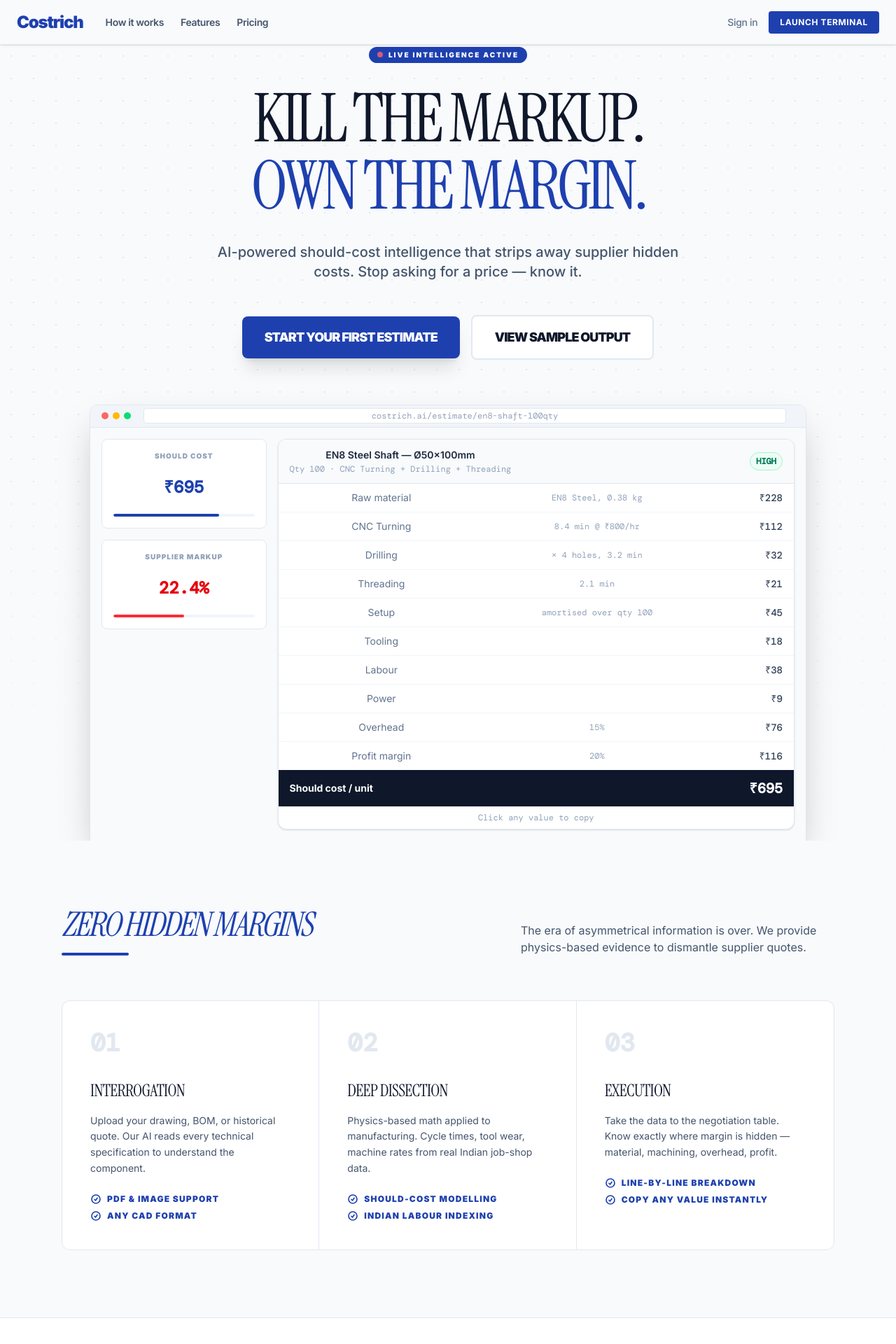
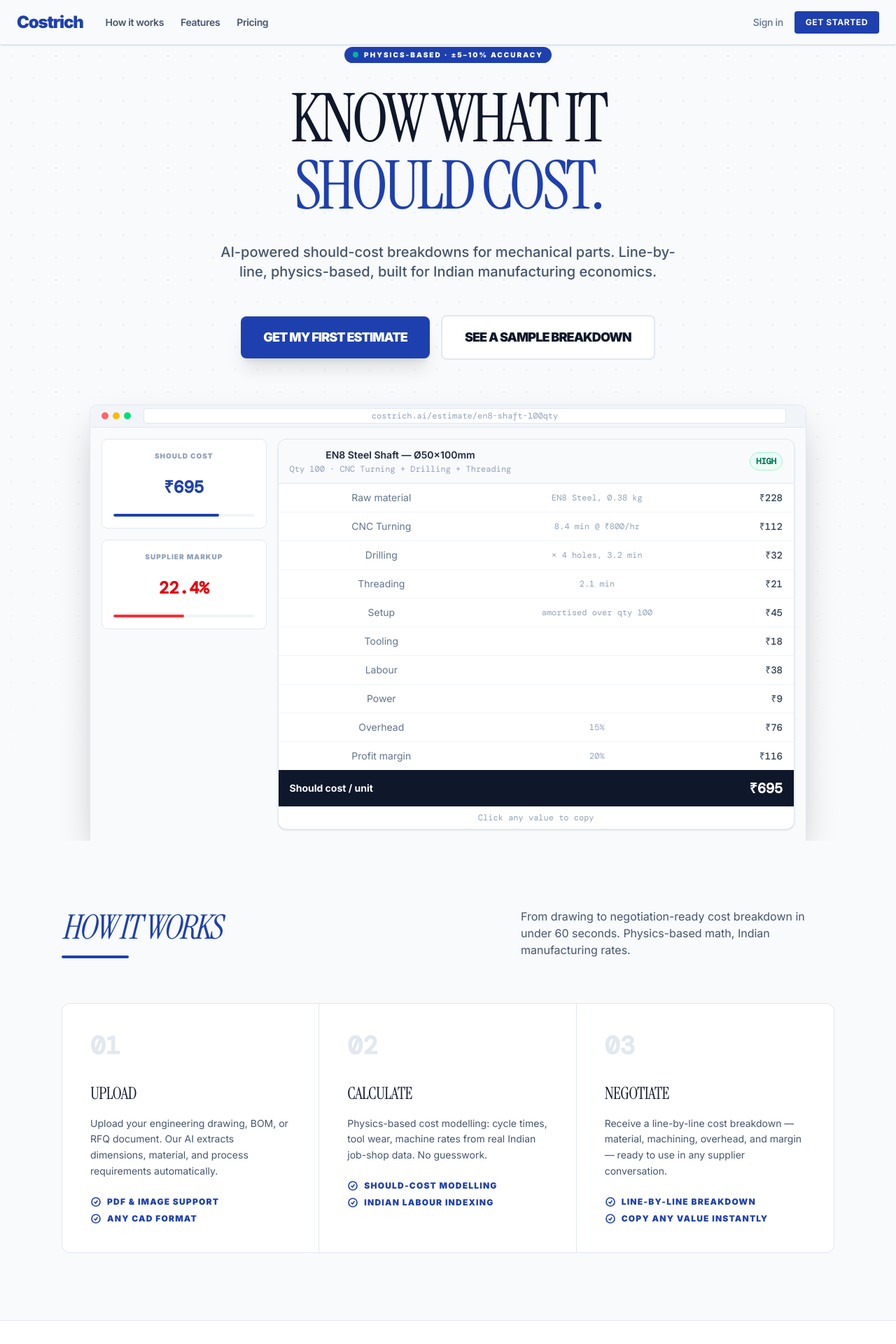
Before and after one commit to chandananvithahr/newton-metre, a Next.js app in the folder frontend/: page / in a window 1280 px wide. Shown: the top 1920 px of the page at 70% size. Built offline with nearby package versions, Linux system fonts and the light colour scheme.

Commit message:
fix: replace predatory/military copy with professional outcome-focused language

```diff
--- a/frontend/src/app/dashboard/page.tsx
+++ b/frontend/src/app/dashboard/page.tsx
@@ -181,7 +181,7 @@ export default function DashboardPage() {
         <div className="flex items-center gap-8">
           <div className="text-2xl font-black tracking-tighter text-blue-800">Costrich</div>
           <nav className="hidden md:flex items-center gap-6 text-sm font-semibold tracking-tight">
-            <span className="text-blue-700 border-b-2 border-blue-700 pb-1">Command Center</span>
+            <span className="text-blue-700 border-b-2 border-blue-700 pb-1">Dashboard</span>
             <button onClick={() => router.push("/estimate/new")} className="text-slate-500 hover:text-blue-700 transition-colors">New Analysis</button>
             <button onClick={() => router.push("/rfq/new")} className="text-slate-500 hover:text-blue-700 transition-colors">PDF Extractor</button>
             <button onClick={() => router.push("/similar")} className="text-slate-500 hover:text-blue-700 transition-colors">Similar Parts</button>
@@ -218,28 +218,28 @@ export default function DashboardPage() {
         <nav className="flex-1 px-3 space-y-0.5 text-xs font-mono uppercase tracking-widest">
           <div className="flex items-center gap-3 px-3 py-3 bg-blue-50 text-blue-700 border-r-4 border-blue-700 font-bold">
             <IconDashboard />
-            Command Center
+            Dashboard
           </div>
           <button
             onClick={() => router.push("/estimate/new")}
             className="w-full flex items-center gap-3 px-3 py-3 text-slate-500 hover:bg-slate-100 hover:translate-x-1 transition-transform duration-200"
           >
             <IconTrending />
-            Margin Attack
+            Cost Analysis
           </button>
           <button
             onClick={() => router.push("/similar")}
             className="w-full flex items-center gap-3 px-3 py-3 text-slate-500 hover:bg-slate-100 hover:translate-x-1 transition-transform duration-200"
           >
             <IconSearch />
-            Supplier Leverage
+            Similar Parts
           </button>
           <button
             onClick={() => router.push("/rfq/new")}
             className="w-full flex items-center gap-3 px-3 py-3 text-slate-500 hover:bg-slate-100 hover:translate-x-1 transition-transform duration-200"
           >
             <IconDoc />
-            Should-Cost Labs
+            PDF Extractor
           </button>
         </nav>
 
@@ -270,10 +270,10 @@ export default function DashboardPage() {
                 className="text-4xl font-black tracking-tighter text-slate-900 mb-1"
                 style={{ fontFamily: "var(--font-inter)" }}
               >
-                MARGIN ATTACK DASHBOARD
+                COST INTELLIGENCE DASHBOARD
               </h1>
               <p className="text-slate-500 font-mono text-sm tracking-tight">
-                &gt; Strategic Command Center for aggressive margin recovery.
+                &gt; Your should-cost analysis workspace.
               </p>
             </div>
             <div className="flex gap-3 mt-4 sm:mt-0">
@@ -282,14 +282,14 @@ export default function DashboardPage() {
                 className="bg-blue-800 text-white px-5 py-3 rounded font-bold uppercase tracking-widest text-xs flex items-center gap-2 shadow-lg shadow-blue-900/20 hover:scale-[1.02] transition-transform"
               >
                 <IconBolt />
-                Execute Cost Attack
+                Analyse a Part
               </button>
               <button
                 onClick={() => router.push("/rfq/new")}
                 className="bg-white border-2 border-slate-900 text-slate-900 px-5 py-3 rounded font-bold uppercase tracking-widest text-xs flex items-center gap-2 hover:bg-slate-50 transition-colors"
               >
                 <IconAnalytics />
-                Extract Should-Cost
+                Extract from PDF
               </button>
             </div>
           </div>
@@ -378,10 +378,10 @@ export default function DashboardPage() {
               <div className="flex items-center justify-between px-2">
                 <h2 className="font-black text-lg tracking-tight flex items-center gap-2" style={{ fontFamily: "var(--font-inter)" }}>
                   <span className="w-2 h-6 bg-blue-800 rounded-full" />
-                  ACTIVE INTELLIGENCE FEEDS
+                  RECENT ANALYSES
                 </h2>
                 <span className="text-[10px] font-mono text-blue-600 bg-blue-50 px-2 py-1 rounded animate-pulse">
-                  LIVE CONNECTED
+                  LIVE
                 </span>
               </div>
 
@@ -396,7 +396,7 @@ export default function DashboardPage() {
                     onClick={() => router.push("/estimate/new")}
                     className="bg-blue-800 text-white px-6 py-2.5 rounded font-bold uppercase tracking-widest text-xs hover:bg-blue-900 transition-colors"
                   >
-                    Execute First Analysis
+                    Upload your first drawing
                   </button>
                 </div>
               ) : (
@@ -468,13 +468,13 @@ export default function DashboardPage() {
             <div className="space-y-6">
               <h2 className="font-black text-lg tracking-tight flex items-center gap-2 px-2" style={{ fontFamily: "var(--font-inter)" }}>
                 <span className="w-2 h-6 bg-slate-400 rounded-full" />
-                ATTACK PRIORITY
+                YOUR SUMMARY
               </h2>
 
               {/* Dark priority card */}
               <div className="bg-slate-900 text-white p-6 rounded-lg shadow-xl">
                 <div className="mb-6">
-                  <div className="text-[10px] font-mono uppercase tracking-[0.2em] text-blue-400 mb-2">Mission Status</div>
+                  <div className="text-[10px] font-mono uppercase tracking-[0.2em] text-blue-400 mb-2">Your Progress</div>
                   <h4 className="text-xl font-black mb-1" style={{ fontFamily: "var(--font-inter)" }}>
                     {estimates.length > 0 ? "Analysis Active" : "Ready to Deploy"}
                   </h4>
@@ -516,7 +516,7 @@ export default function DashboardPage() {
                   onClick={() => router.push("/estimate/new")}
                   className="w-full mt-8 border border-blue-400 text-blue-400 py-3 rounded font-mono text-xs font-bold uppercase tracking-widest hover:bg-blue-400 hover:text-slate-900 transition-colors"
                 >
-                  Initialize Attack Phase
+                  Start an Analysis
                 </button>
               </div>
 
--- a/frontend/src/app/page.tsx
+++ b/frontend/src/app/page.tsx
@@ -29,7 +29,7 @@ export default function LandingPage() {
             className="text-white px-4 py-2 rounded font-bold hover:opacity-90 active:scale-95 transition-all text-xs uppercase tracking-wider"
             style={{ backgroundColor: PRIMARY }}
           >
-            Launch Terminal
+            Get started
           </Link>
         </div>
       </nav>
@@ -52,18 +52,18 @@ export default function LandingPage() {
               className="inline-flex items-center gap-2 px-3 py-1 rounded-full text-white text-[10px] font-black uppercase tracking-[0.2em]"
               style={{ backgroundColor: PRIMARY }}
             >
-              <span className="w-2 h-2 rounded-full bg-red-400 animate-pulse" />
-              Live Intelligence Active
+              <span className="w-2 h-2 rounded-full bg-emerald-400 animate-pulse" />
+              Physics-based · ±5–10% accuracy
             </div>
 
             <h1 className="text-6xl md:text-8xl font-black tracking-tighter text-slate-900 leading-none uppercase">
-              Kill the markup.<br />
-              <span style={{ color: PRIMARY }}>Own the margin.</span>
+              Know what it<br />
+              <span style={{ color: PRIMARY }}>should cost.</span>
             </h1>
 
             <p className="max-w-2xl mx-auto text-xl text-slate-600 font-medium">
-              AI-powered should-cost intelligence that strips away supplier hidden costs.
-              Stop asking for a price — know it.
+              AI-powered should-cost breakdowns for mechanical parts.
+              Line-by-line, physics-based, built for Indian manufacturing economics.
             </p>
 
             <div className="flex flex-col md:flex-row items-center justify-center gap-4 pt-4">
@@ -72,13 +72,13 @@ export default function LandingPage() {
                 className="w-full md:w-auto px-8 py-4 text-white font-black text-lg uppercase tracking-tighter rounded-lg shadow-xl hover:-translate-y-0.5 transition-transform"
                 style={{ backgroundColor: PRIMARY }}
               >
-                Start your first estimate
+                Get my first estimate
               </Link>
               <a
                 href="#demo"
                 className="w-full md:w-auto px-8 py-4 bg-white border-2 border-slate-200 text-slate-900 font-black text-lg uppercase tracking-tighter rounded-lg hover:bg-slate-50 transition-colors"
               >
-                View sample output
+                See a sample breakdown
               </a>
             </div>
 
@@ -125,12 +125,12 @@ export default function LandingPage() {
             <div className="flex flex-col md:flex-row md:items-end justify-between mb-16 gap-6">
               <div className="space-y-4">
                 <h2 className="text-5xl font-black tracking-tighter uppercase italic" style={{ color: PRIMARY }}>
-                  Zero Hidden Margins
+                  How it works
                 </h2>
                 <div className="h-1 w-24 rounded" style={{ backgroundColor: PRIMARY }} />
               </div>
               <p className="max-w-md text-slate-600">
-                The era of asymmetrical information is over. We provide physics-based evidence to dismantle supplier quotes.
+                From drawing to negotiation-ready cost breakdown in under 60 seconds. Physics-based math, Indian manufacturing rates.
               </p>
             </div>
 
@@ -138,20 +138,20 @@ export default function LandingPage() {
               {[
                 {
                   n: "01",
-                  title: "Interrogation",
-                  desc: "Upload your drawing, BOM, or historical quote. Our AI reads every technical specification to understand the component.",
+                  title: "Upload",
+                  desc: "Upload your engineering drawing, BOM, or RFQ document. Our AI extracts dimensions, material, and process requirements automatically.",
                   points: ["PDF & image support", "Any CAD format"],
                 },
                 {
                   n: "02",
-                  title: "Deep Dissection",
-                  desc: "Physics-based math applied to manufacturing. Cycle times, tool wear, machine rates from real Indian job-shop data.",
+                  title: "Calculate",
+                  desc: "Physics-based cost modelling: cycle times, tool wear, machine rates from real Indian job-shop data. No guesswork.",
                   points: ["Should-cost modelling", "Indian labour indexing"],
                 },
                 {
                   n: "03",
-                  title: "Execution",
-                  desc: "Take the data to the negotiation table. Know exactly where margin is hidden — material, machining, overhead, profit.",
+                  title: "Negotiate",
+                  desc: "Receive a line-by-line cost breakdown — material, machining, overhead, and margin — ready to use in any supplier conversation.",
                   points: ["Line-by-line breakdown", "Copy any value instantly"],
                 },
               ].map((s, i) => (
@@ -215,14 +215,14 @@ export default function LandingPage() {
           <div className="max-w-6xl mx-auto flex flex-col md:flex-row gap-12 items-center">
             <div className="flex-1 space-y-6">
               <h2 className="text-4xl font-black tracking-tight text-slate-900 leading-tight uppercase">
-                Stop overpaying for<br />
+                Make every purchase order<br />
                 <span className="pl-4" style={{ color: PRIMARY, borderLeft: `4px solid ${PRIMARY}` }}>
-                  industrial inertia.
+                  count.
                 </span>
               </h2>
               <p className="text-lg text-slate-600">
-                Suppliers rely on your lack of data. Costrich gives you the tactical advantage
-                to recapture up to 18% margin on every purchase order.
+                When you know what a part should cost, you negotiate from facts.
+                Costrich gives procurement teams the data to close better deals — every time.
               </p>
               <div className="flex gap-4 pt-2">
                 <Link
@@ -327,10 +327,10 @@ export default function LandingPage() {
         <section className="py-24 px-6" style={{ backgroundColor: PRIMARY }}>
           <div className="max-w-3xl mx-auto text-center text-white">
             <h2 className="text-5xl font-black tracking-tighter uppercase leading-tight mb-5">
-              Stop negotiating blind.
+              Your first estimate is free.
             </h2>
             <p className="text-blue-200 mb-10 text-lg">
-              Your first estimate is free. Upload a drawing and see what it should cost in under 60 seconds.
+              Upload a drawing and get a full should-cost breakdown in under 60 seconds. No credit card, no setup.
             </p>
             <Link
               href="/login"
```
